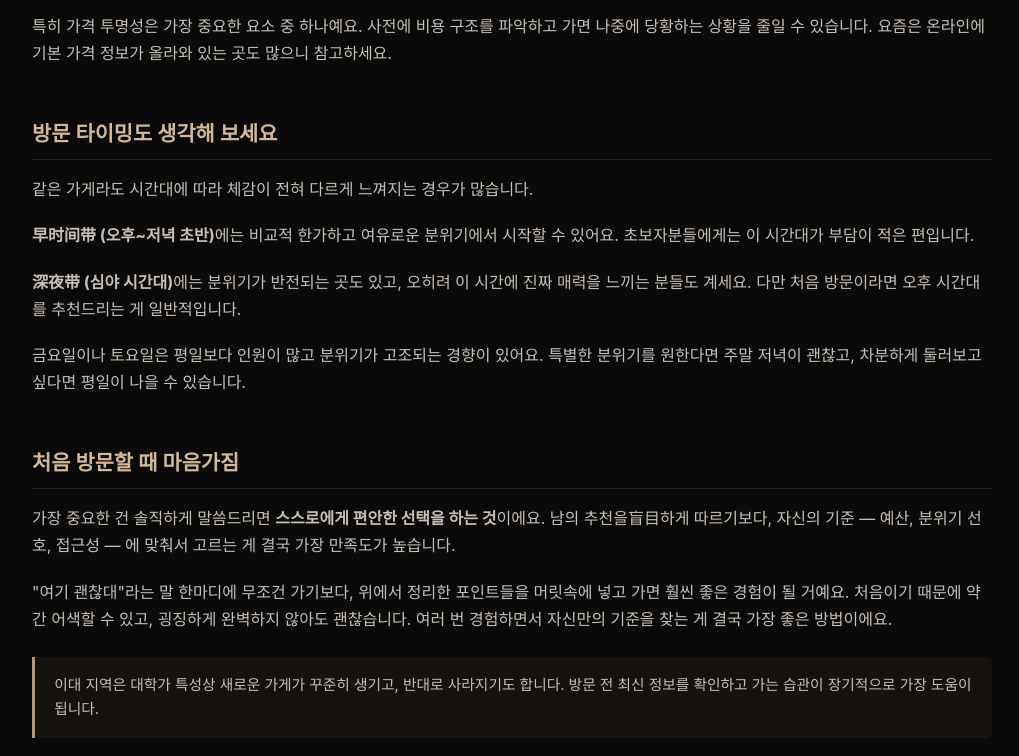
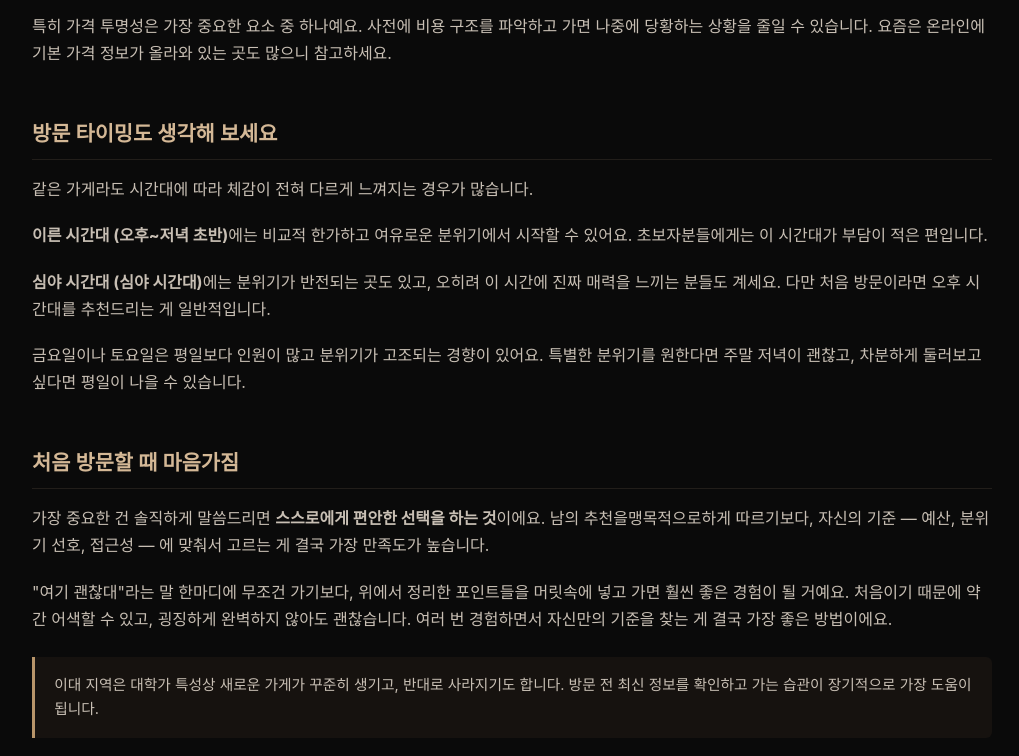
Before and after one commit to dydrkrtks7-cmd/bp-t3b07-mw-club-look-2, a plain HTML site: page blog.html in a window 1280 px wide. Shown: the part 1732-2488 px from the top of the page, without its empty margins (128-1147 px from the left). Drawn offline with Linux system fonts and the light colour scheme.

Commit message:
fix: 프롬프트 유출·한자 조각·반복 파손 제거 (1 files)

```diff
--- a/blog.html
+++ b/blog.html
@@ -198,7 +198,7 @@ footer {
 
 <section>
 <h2>이대 지역, 왜 이 동선이 중요한가</h2>
-<p>이대역周边은 대학가 특성상 유동인구가 많고, 가게 밀집도가 높은 편이에요. 그래서 선택지가 많다는 장점이 있지만 반대로 처음에는 어디로 가야 할지 결정하기가 더 어렵기도 합니다.</p>
+<p>이대역주변은 대학가 특성상 유동인구가 많고, 가게 밀집도가 높은 편이에요. 그래서 선택지가 많다는 장점이 있지만 반대로 처음에는 어디로 가야 할지 결정하기가 더 어렵기도 합니다.</p>
 <p>여기서 가장 먼저 알아두면 좋은 건 <strong>동선</strong>이에요. 이대역에서 도보 5분 이내 권역, 10분 권역, 그 외 권역으로 나눠서 생각하면 훨씬 수월합니다. 근처에 있는 상권의 분위기나 접근성은 실제로 방문 경험에 꽤 큰 영향을 미치거든요.</p>
 
 <div class="n-txt-4lb7">
@@ -250,14 +250,14 @@ footer {
 <section>
 <h2>방문 타이밍도 생각해 보세요</h2>
 <p>같은 가게라도 시간대에 따라 체감이 전혀 다르게 느껴지는 경우가 많습니다.</p>
-<p><strong>早时间带 (오후~저녁 초반)</strong>에는 비교적 한가하고 여유로운 분위기에서 시작할 수 있어요. 초보자분들에게는 이 시간대가 부담이 적은 편입니다.</p>
-<p><strong>深夜带 (심야 시간대)</strong>에는 분위기가 반전되는 곳도 있고, 오히려 이 시간에 진짜 매력을 느끼는 분들도 계세요. 다만 처음 방문이라면 오후 시간대를 추천드리는 게 일반적입니다.</p>
+<p><strong>이른 시간대 (오후~저녁 초반)</strong>에는 비교적 한가하고 여유로운 분위기에서 시작할 수 있어요. 초보자분들에게는 이 시간대가 부담이 적은 편입니다.</p>
+<p><strong>심야 시간대 (심야 시간대)</strong>에는 분위기가 반전되는 곳도 있고, 오히려 이 시간에 진짜 매력을 느끼는 분들도 계세요. 다만 처음 방문이라면 오후 시간대를 추천드리는 게 일반적입니다.</p>
 <p>금요일이나 토요일은 평일보다 인원이 많고 분위기가 고조되는 경향이 있어요. 특별한 분위기를 원한다면 주말 저녁이 괜찮고, 차분하게 둘러보고 싶다면 평일이 나을 수 있습니다.</p>
 </section>
 
 <section>
 <h2>처음 방문할 때 마음가짐</h2>
-<p>가장 중요한 건 솔직하게 말씀드리면 <strong>스스로에게 편안한 선택을 하는 것</strong>이에요. 남의 추천을盲目하게 따르기보다, 자신의 기준 — 예산, 분위기 선호, 접근성 — 에 맞춰서 고르는 게 결국 가장 만족도가 높습니다.</p>
+<p>가장 중요한 건 솔직하게 말씀드리면 <strong>스스로에게 편안한 선택을 하는 것</strong>이에요. 남의 추천을맹목적으로하게 따르기보다, 자신의 기준 — 예산, 분위기 선호, 접근성 — 에 맞춰서 고르는 게 결국 가장 만족도가 높습니다.</p>
 <p>"여기 괜찮대"라는 말 한마디에 무조건 가기보다, 위에서 정리한 포인트들을 머릿속에 넣고 가면 훨씬 좋은 경험이 될 거예요. 처음이기 때문에 약간 어색할 수 있고, 굉징하게 완벽하지 않아도 괜찮습니다. 여러 번 경험하면서 자신만의 기준을 찾는 게 결국 가장 좋은 방법이에요.</p>
 
 <div class="n-txt-4lb7">
```
